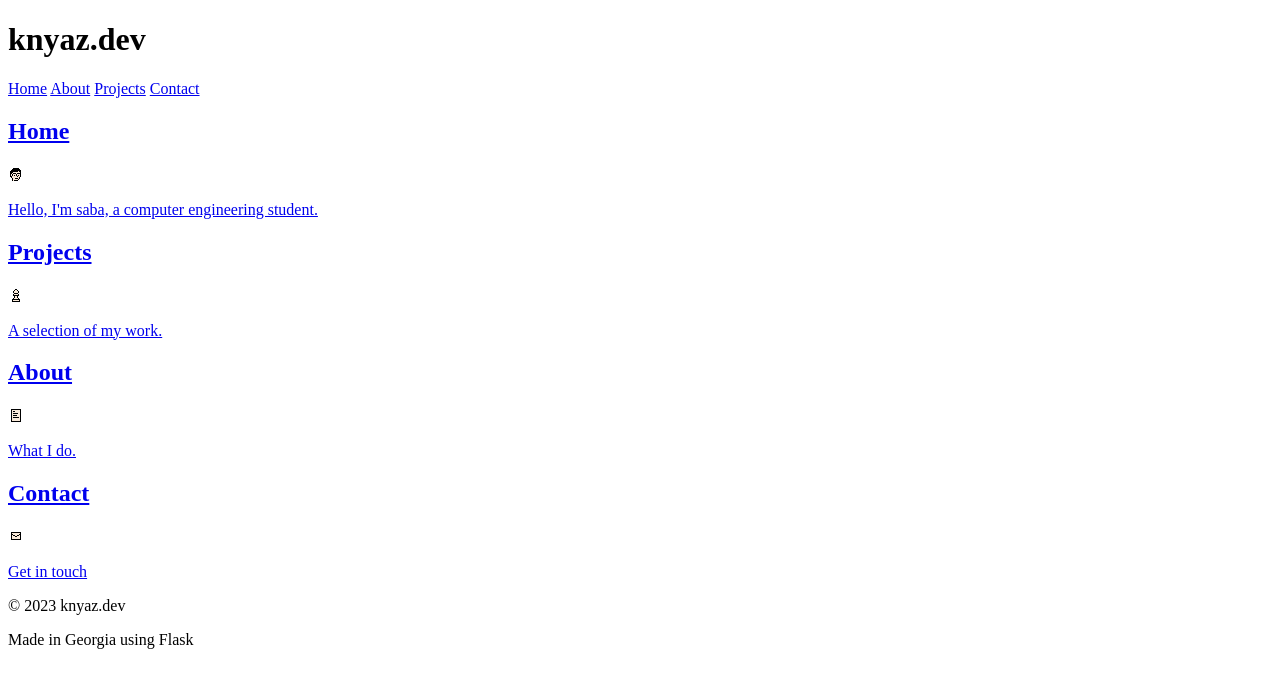
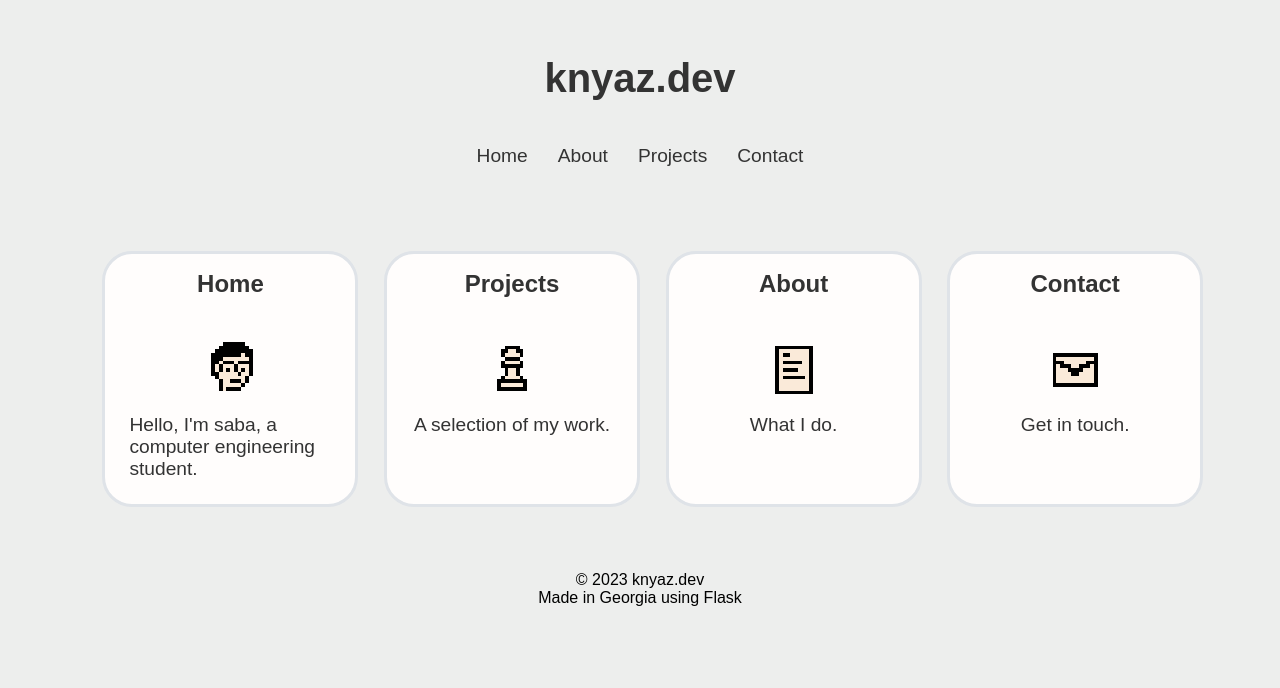
Before and after one commit to knyaz26/knyaz.dev, a Flask app: page / in a window 1280 px wide. Shown: the top 688 px of the page. Run offline with Flask 3, Linux system fonts and the light colour scheme.

Commit message:
pc home page

```diff
--- a/static/style.css
+++ b/static/style.css
@@ -1,4 +1,3 @@
-@media (max-width: 768px) {
 /*global resets*/
 
 * {
@@ -47,6 +46,22 @@ a {
     text-decoration: solid underline 3px;
 }
 
+footer {
+    text-align: center;
+    padding: 40px 0;
+    bottom: 0;
+    width: 100%;
+}
+
+
+.card-link:hover div {
+    background-color: #f0f0f0;
+}
+
+@media (max-width: 768px) {
+
+/*global classes*/
+
 .content {
 	margin: 0 auto;
 	display: flex;
@@ -57,23 +72,11 @@ a {
     margin-bottom: 3vh;
 }
 
-footer {
-    text-align: center;
-    padding: 40px 0;
-    bottom: 0;
-    width: 100%;
-}
-
 .card-link {
     display: block;
     text-decoration: none;
     width: 100%;
 }
-
-.card-link:hover div {
-    background-color: #f0f0f0;
-}
-
 
 /*home page*/
 
@@ -114,4 +117,66 @@ footer {
 }
 
 @media (min-width: 769px) {
+/*global classes*/
+
+.content {
+	margin: 0 auto;
+	display: flex;
+	flex-direction: row;
+	align-items: center;
+    justify-content: center;
+	width: 90vw;
+    margin-top: 3vh;
+    margin-bottom: 3vh;
 }
+
+.card-link {
+    display: block;
+    text-decoration: none;
+    width: 20vw;
+    height: 20vw;
+    margin-top: 5vh;
+    margin-left: 2vw;
+}
+
+/*home page*/
+
+.card {
+    display: flex;
+    flex-direction: column;
+    align-items: center;
+    background-color: #fffdfc;
+    border-radius: 30px;
+    border: 3px solid #dfe3e8;
+    width: 100%;
+    height: 100%;
+    min-height: 225px;
+    min-width: 225px;
+}
+
+.card_title h2 {
+    font-size: 1.5rem;
+    color: #333;
+    margin-top: 2vh;
+}
+
+.card_content {
+    margin: 3vh;
+    display: flex;
+    flex-direction: column;
+    align-items: center;
+}
+
+.card_content p {
+    font-size: 1.2rem;
+    color: #333;
+}
+
+.card_content img {
+    margin: 2vh;
+    width: 60px;
+    height: auto;
+    image-rendering: pixelated;
+}
+
+}
--- a/templates/home.html
+++ b/templates/home.html
@@ -1,7 +1,7 @@
 {% extends "base.html" %}
 
 {% block content %}
-<a href="/home" class="card-link">
+<a href="/" class="card-link">
     <div class="card">
         <div class="card_title">
             <h2>Home</h2>
@@ -44,7 +44,7 @@
         </div>
         <div class="card_content">
             <img src="static/envelope.png" alt="envelope">
-            <p>Get in touch</p>
+            <p>Get in touch.</p>
         </div>
     </div>
 </a>
```
Also changed, not shown: static/envelope.png, static/page.png, static/piece.png, static/saba.png.
